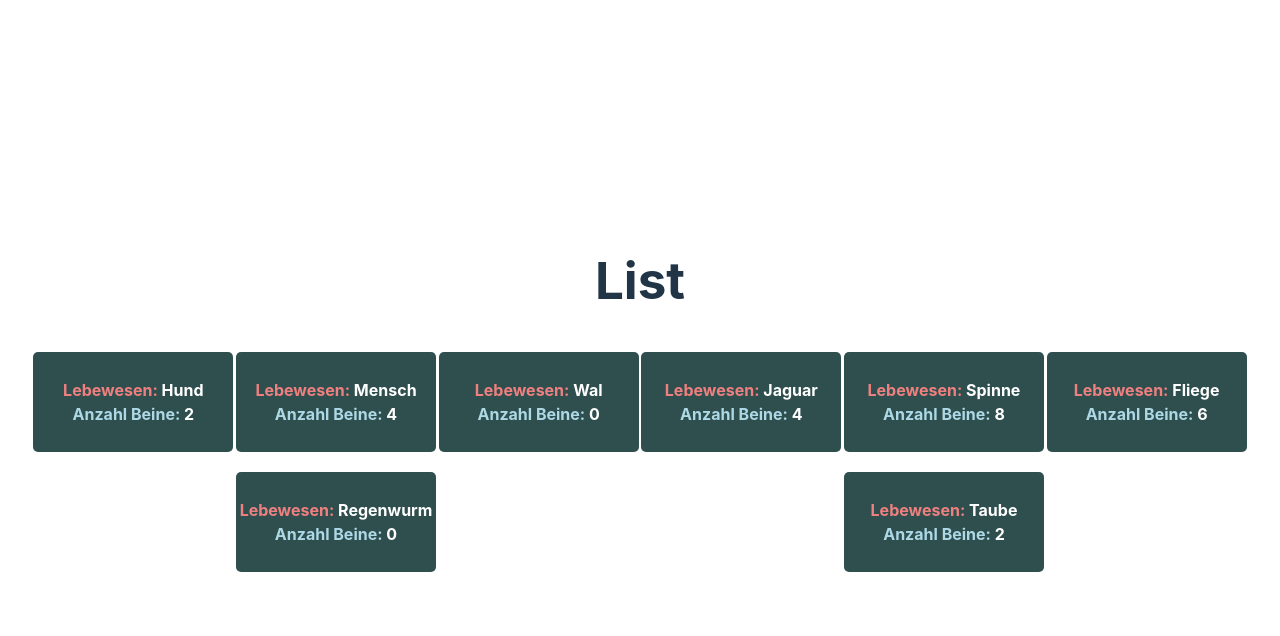
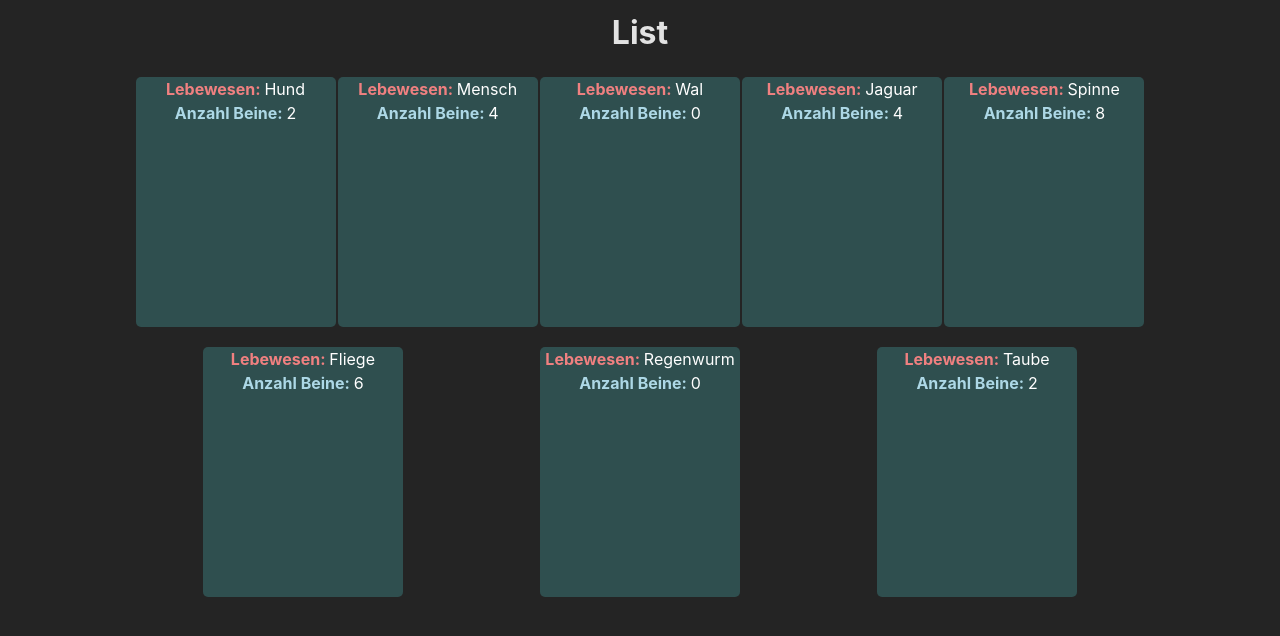
Before and after one commit to Cobonoris/vite_Testumgebung, a Vue app in the folder my-vue-app/: page / in a window 1280 px wide. Shown: the top 636 px of the page. Built offline with nearby package versions, Linux system fonts and the light colour scheme.

Commit message:
refactor

```diff
--- a/my-vue-app/src/style.scss
+++ b/my-vue-app/src/style.scss
@@ -26,26 +26,27 @@
 }
 
 .content {
-        color: white;
+  color: white;
+  font-weight: normal
 }
 
 .productList {
   display: flex;
+  margin: auto;
   flex-direction: row;
   flex-wrap: wrap;
-  align-content: flex-start;
+  justify-content: flex-start;
+  height: 90%;
+  width: 80%;
+  overflow: auto;
 
 
   &__item {
-    display: flex;
-    width: 200px;
-    height: 100px;
     margin: 10px auto;
     background-color: darkslategray;
     border-radius: 5px;
-    flex-direction: column;
-    align-items: center;
-    justify-content: center;
+    height: 250px;
+    width: 200px;
 
     &-title {
       color: lightcoral;
@@ -57,70 +58,8 @@
   }
 }
 
-
-
 ///////////////////////////////////////////
-a {
-  font-weight: 500;
-  color: #646cff;
-  text-decoration: inherit;
-}
-a:hover {
-  color: #535bf2;
-}
 
 body {
-  margin: 0;
-  display: flex;
-  place-items: center;
-  min-width: 320px;
-  min-height: 100vh;
-}
-
-h1 {
-  font-size: 3.2em;
-  line-height: 1.1;
-}
-
-button {
-  border-radius: 8px;
-  border: 1px solid transparent;
-  padding: 0.6em 1.2em;
-  font-size: 1em;
-  font-weight: 500;
-  font-family: inherit;
-  background-color: #1a1a1a;
-  cursor: pointer;
-  transition: border-color 0.25s;
-}
-button:hover {
-  border-color: #646cff;
-}
-button:focus,
-button:focus-visible {
-  outline: 4px auto -webkit-focus-ring-color;
-}
-
-.card {
-  padding: 2em;
-}
-
-#app {
-  max-width: 1280px;
-  margin: 0 auto;
-  padding: 2rem;
   text-align: center;
 }
-
-@media (prefers-color-scheme: light) {
-  :root {
-    color: #213547;
-    background-color: #ffffff;
-  }
-  a:hover {
-    color: #747bff;
-  }
-  button {
-    background-color: #f9f9f9;
-  }
-}
```
Also changed, not shown: my-vue-app/src/components/ProductList.vue (+8 -6 lines).
